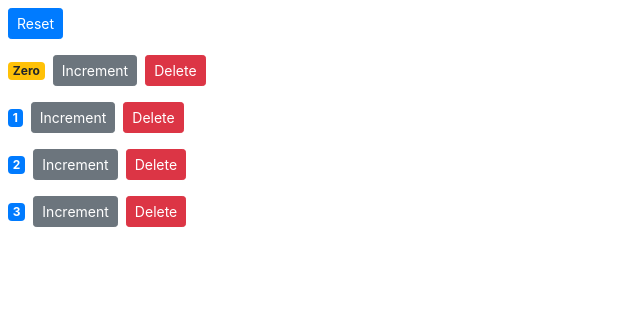
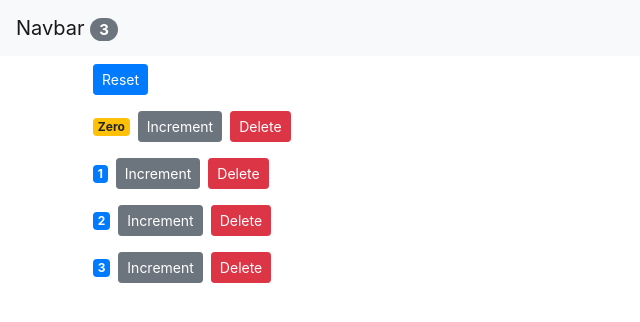
Before and after one commit to rvd2pwipwip/counter-app, a React (Create React App) app: page / in a window 1280 px wide. Shown: the top 322 px of the page, without its empty margins (0-640 px from the left). Built offline with nearby package versions, Linux system fonts and the light colour scheme.

Commit message:
lifted state to App and added Navbar component

```diff
--- a/src/App.js
+++ b/src/App.js
@@ -1,26 +1,61 @@
-import React, { Component } from 'react';
-import logo from './logo.svg';
-import './App.css';
+import React, { Component } from "react";
+import Navbar from "./components/Navbar";
+import Counters from "./components/Counters";
+import "./App.css";
 
 class App extends Component {
+  state = {
+    counters: [
+      { id: 1, value: 0 },
+      { id: 2, value: 1 },
+      { id: 3, value: 2 },
+      { id: 4, value: 3 }
+    ]
+  };
+
+  handleReset = () => {
+    // 1.copy state counters
+    let counters = [...this.state.counters];
+    // 2.update copy of state
+    counters.map(c => (c.value = 0));
+    // 3.set new counters object to state
+    this.setState({ counters });
+  };
+
+  handleDelete = e => {
+    // 1.copy state counters
+    let counters = [...this.state.counters];
+    // 2.update copy of state
+    counters = counters.filter(c => c !== e);
+    // 3.set new counters object to state
+    this.setState({ counters });
+  };
+
+  handleIncrement = e => {
+    //e is the event argument passed by the onClick of <Counter/> increment button (counter)
+    // 1.copy state counters
+    const counters = [...this.state.counters];
+    // 2.find counter in copied array and increment its value by 1
+    counters.find(c => c === e).value++;
+    // 3.set new counters object to state
+    this.setState({ counters });
+  };
+
   render() {
     return (
-      <div className="App">
-        <header className="App-header">
-          <img src={logo} className="App-logo" alt="logo" />
-          <p>
-            Edit <code>src/App.js</code> and save to reload.
-          </p>
-          <a
-            className="App-link"
-            href="https://reactjs.org"
-            target="_blank"
-            rel="noopener noreferrer"
-          >
-            Learn React
-          </a>
-        </header>
-      </div>
+      <>
+        <Navbar
+          totalCounters={this.state.counters.filter(c => c.value > 0).length}
+        />
+        <main role="main" className="container">
+          <Counters
+            handleReset={this.handleReset}
+            handleDelete={this.handleDelete}
+            handleIncrement={this.handleIncrement}
+            counters={this.state.counters}
+          />
+        </main>
+      </>
     );
   }
 }
--- a/src/components/Counters.jsx
+++ b/src/components/Counters.jsx
@@ -2,58 +2,21 @@
 import Counter from "./Counter";
 
 class Counters extends Component {
-  state = {
-    counters: [
-      { id: 1, value: 0 },
-      { id: 2, value: 1 },
-      { id: 3, value: 2 },
-      { id: 4, value: 3 }
-    ]
-  };
-
-  handleReset = () => {
-    // 1.copy state counters
-    let counters = [...this.state.counters];
-    // 2.update copy of state
-    counters.map(c => (c.value = 0));
-    // 3.set new counters object to state
-    this.setState({ counters });
-  };
-
-  handleDelete = e => {
-    // 1.copy state counters
-    let counters = [...this.state.counters];
-    // 2.update copy of state
-    counters = counters.filter(c => c !== e);
-    // 3.set new counters object to state
-    this.setState({ counters });
-  };
-
-  handleIncrement = e => {
-    //e is the event argument passed by the onClick of <Counter/> increment button (counter)
-    // 1.copy state counters
-    const counters = [...this.state.counters];
-    // 2.find counter in copied array and increment its value by 1
-    counters.find(c => c === e).value++;
-    // 3.set new counters object to state
-    this.setState({ counters });
-  };
-
   render() {
     return (
       <>
         <button
           className="btn btn-primary btn-sm m-2 "
-          onClick={this.handleReset}
+          onClick={this.props.handleReset}
         >
           Reset
         </button>
-        {this.state.counters.map(c => (
+        {this.props.counters.map(c => (
           <Counter
             key={c.id}
             counter={c}
-            handleDelete={this.handleDelete}
-            handleIncrement={this.handleIncrement}
+            handleDelete={this.props.handleDelete}
+            handleIncrement={this.props.handleIncrement}
           />
         ))}
       </>
--- /dev/null
+++ b/src/components/Navbar.jsx
@@ -0,0 +1,19 @@
+import React, { Component } from "react";
+
+class Navbar extends Component {
+  state = {};
+  render() {
+    return (
+      <nav className="navbar navbar-light bg-light">
+        <a className="navbar-brand" href="#">
+          Navbar{" "}
+          <span className="badge badge-pill badge-secondary">
+            {this.props.totalCounters}
+          </span>
+        </a>
+      </nav>
+    );
+  }
+}
+
+export default Navbar;
--- a/src/index.js
+++ b/src/index.js
@@ -1,11 +1,11 @@
 import React from "react";
 import ReactDOM from "react-dom";
 import "./index.css";
-import Counters from "./components/Counters";
+import App from "./App";
 import * as serviceWorker from "./serviceWorker";
 import "bootstrap/dist/css/bootstrap.css";
 
-ReactDOM.render(<Counters />, document.getElementById("root"));
+ReactDOM.render(<App />, document.getElementById("root"));
 
 // If you want your Counter to work offline and load faster, you can change
 // unregister() to register() below. Note this comes with some pitfalls.
```
Also changed, not shown: public/CheatSheet.txt.
